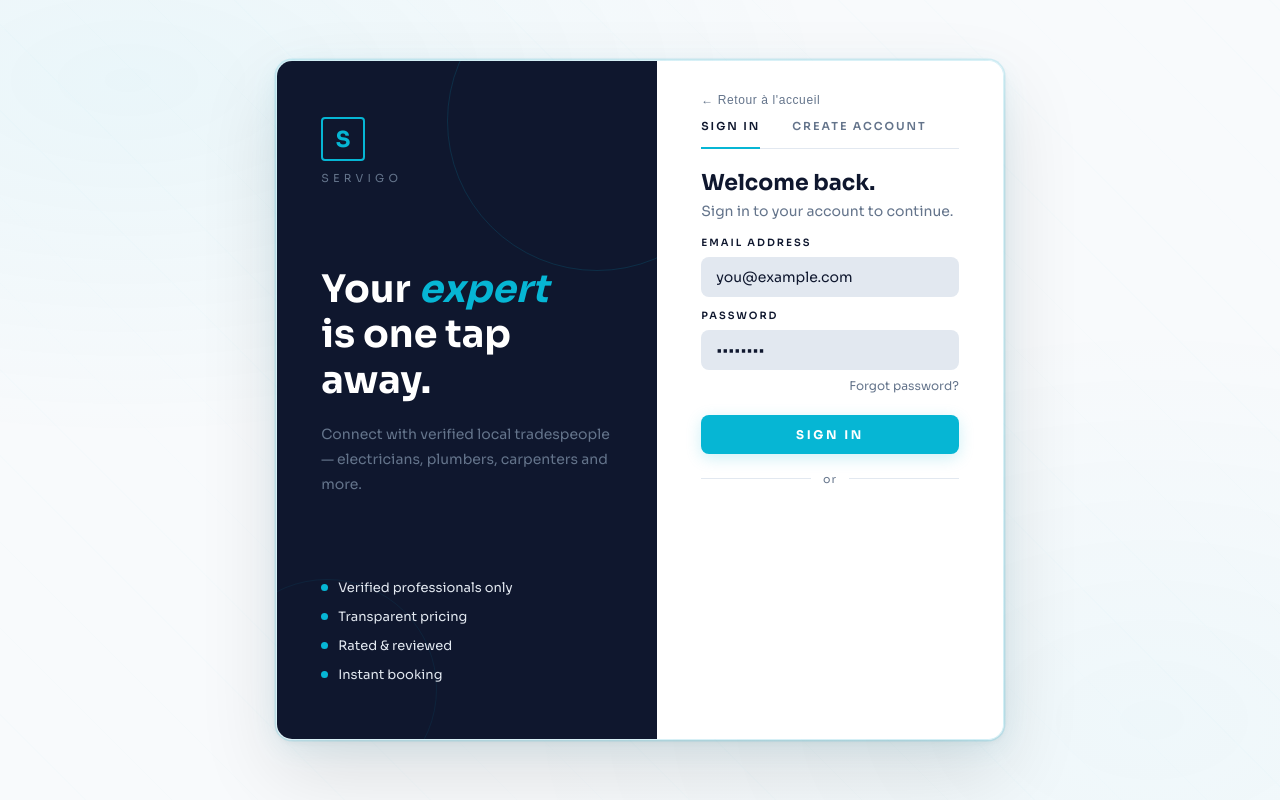
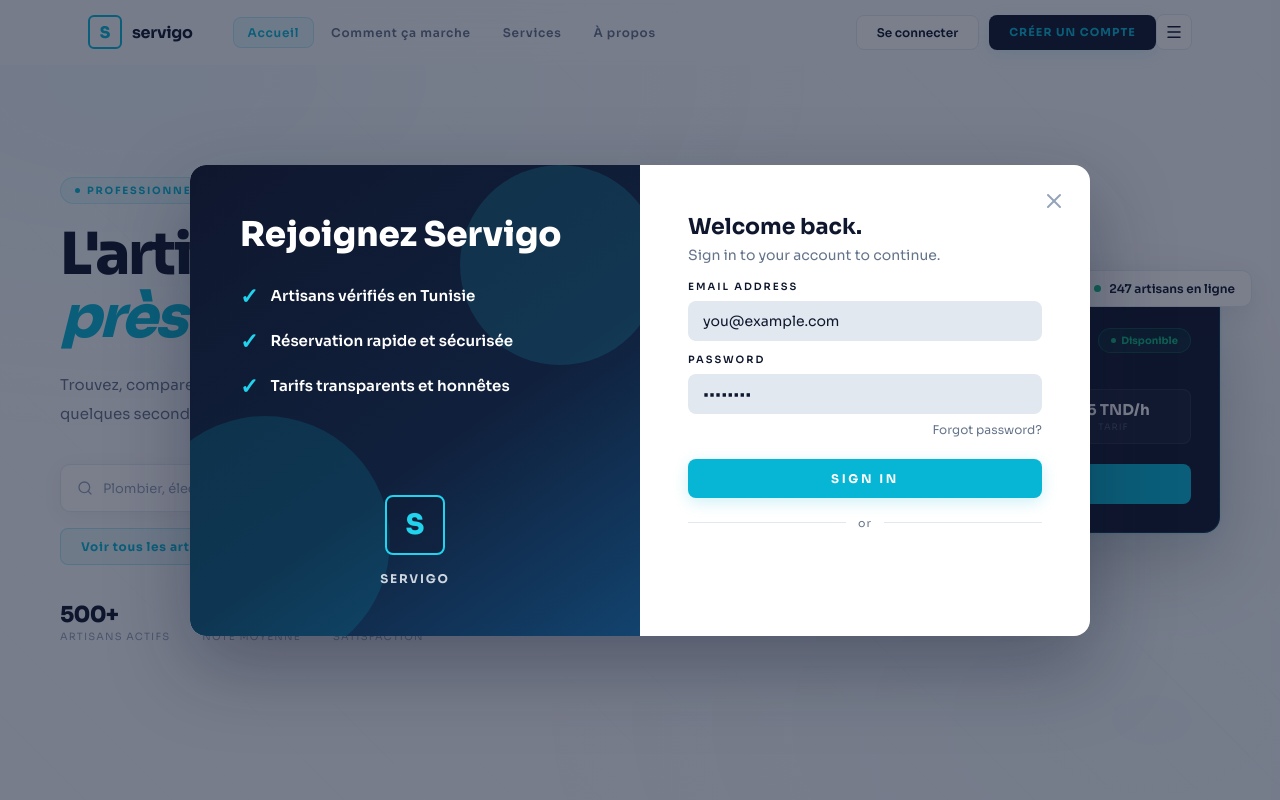
Before and after one commit to Koussaayyy/Servigo, a React (Create React App) app in the folder frontend/: page / in a window 1280 px wide. Both pictures are taken after a click on the button "Se connecter". Shown: the top 800 px of the page. Built offline with nearby package versions, Linux system fonts and the light colour scheme.

Commit message:
add dialog

```diff
--- a/frontend/src/App.css
+++ b/frontend/src/App.css
@@ -17,10 +17,10 @@
   font-family: 'Sora', sans-serif;
   background: var(--paper);
   min-height: 100vh;
-  display: flex;
-  align-items: center;
-  justify-content: center;
-  padding: 20px;
+  display: block;
+  align-items: unset;
+  justify-content: unset;
+  padding: 0;
 }
 
 /* ── BACKGROUND ── */
--- a/frontend/src/App.js
+++ b/frontend/src/App.js
@@ -14,6 +14,7 @@
 import ProfilePage          from "./pages/profile/ProfilePage";
 import Dashboard            from "./components/Dashboard";
 import ReservationsPage     from "./pages/ReservationsPage";
+import AuthModal            from "./components/AuthModal";
 
 const PAGE_STORAGE_KEY = "activePage";
 const VALID_PAGES = [
@@ -41,6 +42,8 @@
   const [resetToken, setResetToken]             = useState(null);
   const [googleCredential, setGoogleCredential] = useState(null);
   const [onboardingUser, setOnboardingUser]     = useState(null);
+  const [authModalOpen, setAuthModalOpen]       = useState(false);
+  const [authModalMode, setAuthModalMode]       = useState("login");
   const [pendingReservation, setPendingReservation] = useState(() => {
     try {
       const raw = localStorage.getItem("pendingReservation");
@@ -71,6 +74,7 @@
   }, [activePage, loggedUser]);
 
   const switchTo = (newMode, newType = null) => {
+    setAuthModalOpen(false);
     setExiting(true);
     setTimeout(() => {
       setMode(newMode);
@@ -104,6 +108,19 @@
     setActivePage("dashboard");
     switchTo("home");           // go back to landing page on logout
   };
+
+  const openAuthModal = (nextMode = "login") => {
+    setAuthModalMode(nextMode);
+    setAuthModalOpen(true);
+  };
+
+  const authModalNode = authModalOpen ? (
+    <AuthModal
+      mode={authModalMode}
+      onClose={() => setAuthModalOpen(false)}
+      onSuccess={onSuccess}
+    />
+  ) : null;
 
   // ── Reset password ────────────────────────────────────────────────────────
   if (resetToken) {
@@ -151,6 +168,7 @@
     const isReservationsPage = activePage === "reservations";
 
     return (
+      <>
       <AppLayout
         user={loggedUser}
         activePage={activePage}
@@ -184,26 +202,32 @@
           />
         )}
       </AppLayout>
+      {authModalNode}
+      </>
     );
   }
 
   // ── Public landing page ───────────────────────────────────────────────────
   if (mode === "home") {
     return (
+      <>
         <HomePage
-        onLogin={()   => switchTo("login")}
-        onSignup={()  => switchTo("signup")}
+          onLogin={()   => openAuthModal("login")}
+          onSignup={()  => openAuthModal("signup")}
           onExplore={()  => switchTo("explore")}   // "Voir les artisans" CTA
         />
+        {authModalNode}
+      </>
     );
   }
 
   // ── Marketplace (Explore) ─────────────────────────────────────────────────
   if (mode === "explore") {
     return (
+      <>
         <Explore
-        onLogin={()   => switchTo("login")}
-        onSignup={()  => switchTo("signup")}
+          onLogin={()   => openAuthModal("login")}
+          onSignup={()  => openAuthModal("signup")}
           onHome={()    => switchTo("home")}
           onReserveWorker={(worker) => {
             const payload = {
@@ -212,9 +236,11 @@
             };
             localStorage.setItem("pendingReservation", JSON.stringify(payload));
             setPendingReservation(payload);
-          switchTo("login");
+            openAuthModal("login");
           }}
         />
+        {authModalNode}
+      </>
     );
   }
 
@@ -265,6 +291,7 @@
           </div>
         </div>
       </div>
+      {authModalNode}
     </>
   );
 }
--- /dev/null
+++ b/frontend/src/components/AuthModal.jsx
@@ -0,0 +1,88 @@
+import { useState } from "react";
+import { X } from "lucide-react";
+import LoginForm from "../pages/LoginForm";
+import SignupPicker from "../pages/SignupPicker";
+import ClientSignup from "../pages/ClientSignup";
+import WorkerSignup from "../pages/WorkerSignup";
+import GoogleCompleteSignup from "../pages/GoogleCompleteSignup";
+
+export default function AuthModal({ mode = "login", onClose, onSuccess }) {
+  const [authMode, setAuthMode] = useState(mode);
+  const [googleCredential, setGoogleCredential] = useState(null);
+
+  const handleSuccess = (user) => {
+    onSuccess(user);
+    onClose();
+  };
+
+  return (
+    <div style={{ position:"fixed",top:0,left:0,right:0,bottom:0,background:"rgba(15,23,46,0.55)",display:"flex",alignItems:"center",justifyContent:"center",zIndex:9999,padding:"20px" }}>
+      <div style={{ background:"#fff",borderRadius:16,display:"grid",gridTemplateColumns:"1fr 1fr",maxWidth:900,width:"100%",maxHeight:"90vh",overflowY:"auto",position:"relative",boxShadow:"0 30px 80px rgba(15,23,46,0.35)",overflow:"hidden" }}>
+        <div style={{ background:"linear-gradient(145deg, #0f172e 0%, #10203c 58%, #12436e 100%)",padding:50,display:"flex",flexDirection:"column",justifyContent:"space-between",alignItems:"flex-start",color:"#fff",position:"relative",overflow:"hidden" }}>
+          <div style={{ position:"absolute",top:0,right:-20,width:200,height:200,background:"rgba(34,211,238,0.12)",borderRadius:"50%",zIndex:0 }} />
+          <div style={{ position:"absolute",bottom:-30,left:-50,width:250,height:250,background:"rgba(6,182,212,0.14)",borderRadius:"50%",zIndex:0 }} />
+
+          <div style={{ position:"relative",zIndex:1 }}>
+            <h2 style={{ fontSize:34,fontWeight:800,lineHeight:1.2,marginBottom:30 }}>Rejoignez Servigo</h2>
+            <div style={{ display:"flex",flexDirection:"column",gap:20 }}>
+              {[
+                { text:"Artisans vérifiés en Tunisie" },
+                { text:"Réservation rapide et sécurisée" },
+                { text:"Tarifs transparents et honnêtes" },
+              ].map((item, index) => (
+                <div key={index} style={{ display:"flex",alignItems:"flex-start",gap:12 }}>
+                  <div style={{ fontSize:22,fontWeight:700,color:"#22d3ee",marginTop:-2 }}>✓</div>
+                  <div style={{ fontSize:15,fontWeight:600,lineHeight:1.4 }}>{item.text}</div>
+                </div>
+              ))}
+            </div>
+          </div>
+
+          <div style={{ position:"relative",zIndex:1,width:"100%",textAlign:"center" }}>
+            <div style={{ width:60,height:60,border:"2px solid #22d3ee",borderRadius:8,display:"flex",alignItems:"center",justifyContent:"center",fontWeight:800,fontSize:28,color:"#22d3ee",margin:"0 auto",marginBottom:16,background:"rgba(15,23,46,0.35)" }}>S</div>
+            <div style={{ fontSize:12,fontWeight:700,letterSpacing:"0.15em",textTransform:"uppercase",color:"rgba(226,232,240,0.9)" }}>Servigo</div>
+          </div>
+        </div>
+
+        <div style={{ padding:48,overflowY:"auto",display:"flex",flexDirection:"column",justifyContent:"flex-start" }}>
+          <button onClick={onClose} style={{ position:"absolute",top:20,right:20,background:"none",border:"none",fontSize:28,cursor:"pointer",color:"#94a3b8",zIndex:10,width:32,height:32,display:"flex",alignItems:"center",justifyContent:"center" }}>
+            <X size={24} />
+          </button>
+
+          {authMode === "login" && (
+            <LoginForm onSuccess={handleSuccess} />
+          )}
+
+          {authMode === "signup" && (
+            <SignupPicker
+              onSelect={(selectedType) => setAuthMode(`signup-${selectedType}`)}
+              onGoogleSuccess={handleSuccess}
+              onGoogleComplete={(credential) => { setGoogleCredential(credential); setAuthMode("signup-google"); }}
+            />
+          )}
+
+          {authMode === "signup-google" && googleCredential && (
+            <GoogleCompleteSignup
+              googleCredential={googleCredential}
+              onSuccess={(user) => { setGoogleCredential(null); handleSuccess(user); }}
+            />
+          )}
+
+          {authMode === "signup-client" && (
+            <ClientSignup
+              onBack={() => setAuthMode("signup")}
+              onSuccess={handleSuccess}
+            />
+          )}
+
+          {authMode === "signup-worker" && (
+            <WorkerSignup
+              onBack={() => setAuthMode("signup")}
+              onSuccess={handleSuccess}
+            />
+          )}
+        </div>
+      </div>
+    </div>
+  );
+}
```
Also changed, not shown: frontend/src/pages/HomePage.jsx (line endings or trailing spaces). Lines whose indentation alone changed are shown as unchanged.
